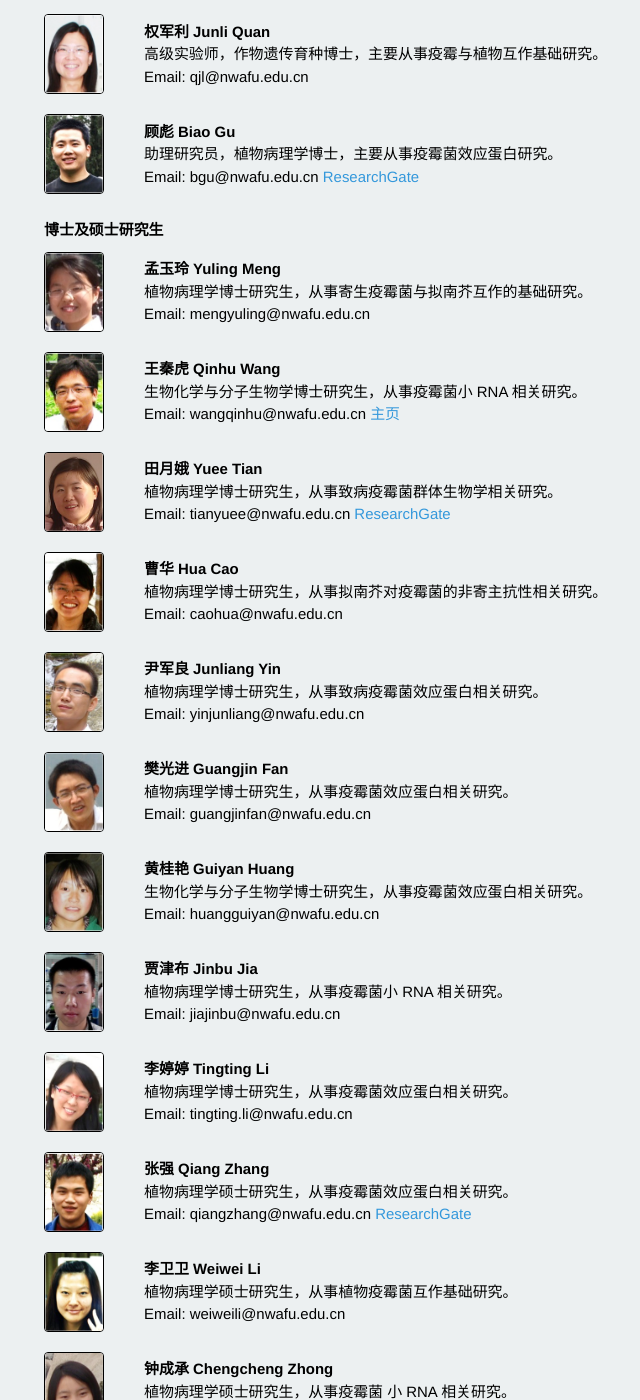
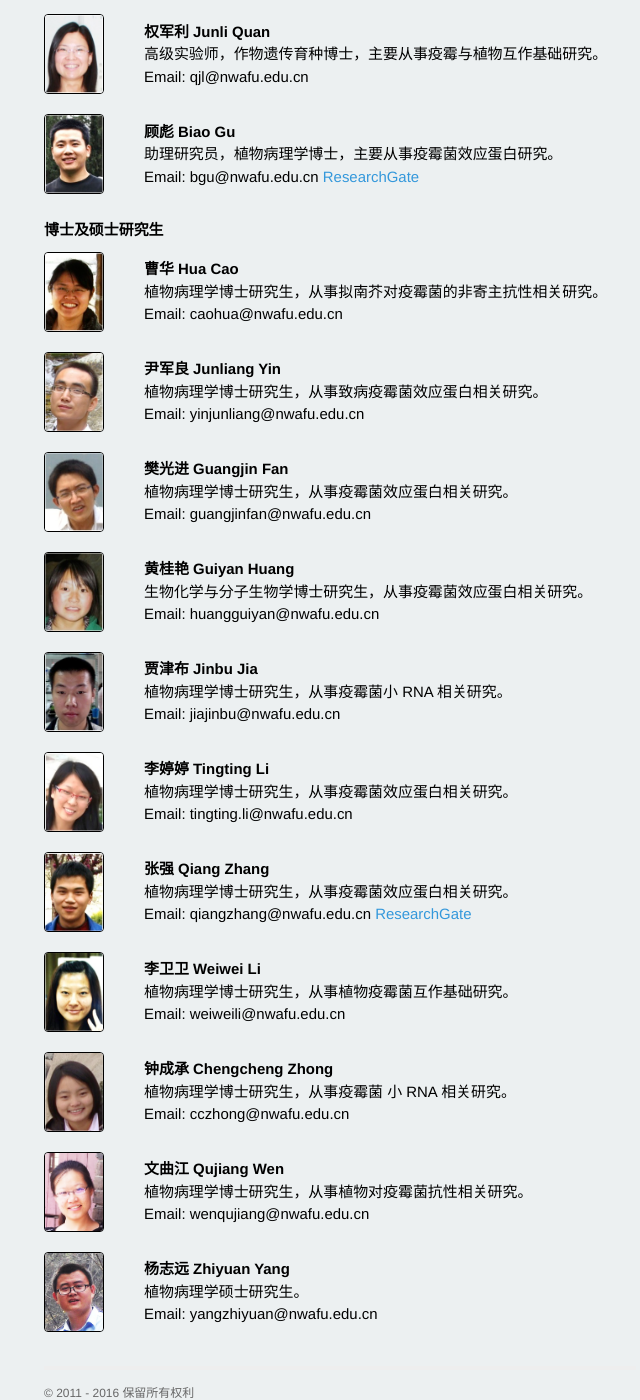
Before and after one commit to shanclub2/shanlab, a Jekyll site: the page built from people.html, in a window 1280 px wide and 1400 px high, scrolled down 323 px. Shown: the whole window, without its empty margins (300-940 px from the left). Built offline with Jekyll 4.4.1, drawn with Linux system fonts in a browser that asks for light colours; Markdown is read by kramdown in place of the engine named in the settings; a script that is not in the unit is left out; some of the changed text lies outside the part shown.

Commit message:
update people

```diff
--- a/people.html
+++ b/people.html
@@ -54,40 +54,6 @@ Email: bgu@nwafu.edu.cn <a href="http://www.researchgate.net/profile/Biao_Gu">Re
 
 <table>
 <tbody>
-
-<tr>
-<td align="left" valign="center" height=100 width=60> <img src="/head/ylmeng.jpg" height=80 width=60 style="border:1px solid #000000"></td>
-<td>
-<div id="rschtext">
-<h4>孟玉玲  Yuling Meng</h4>
-植物病理学博士研究生，从事寄生疫霉菌与拟南芥互作的基础研究。
-<br>
-Email: mengyuling@nwafu.edu.cn
-</div>
-</td>
-
-<tr>
-<td align="left" valign="center" height=100 width=60> <img src="/head/qhwang.jpg" height=80 width=60 style="border:1px solid #000000"></td>
-<td>
-<div id="rschtext">
-<h4>王秦虎   Qinhu Wang</h4>
-生物化学与分子生物学博士研究生，从事疫霉菌小 RNA 相关研究。
-<br>
-Email: wangqinhu@nwafu.edu.cn <a href="http://wangqinhu.com">主页</a>
-</div>
-</td>
-
-</tr>
-<tr>
-<td align="left" valign="center" height=100 width=60> <img src="/head/yetian.jpg" height=80 width=60 style="border:1px solid #000000"></td>
-<td>
-<div id="rschtext">
-<h4>田月娥 Yuee Tian</h4>
-植物病理学博士研究生，从事致病疫霉菌群体生物学相关研究。
-<br>
-Email: tianyuee@nwafu.edu.cn <a href="https://www.researchgate.net/profile/Yuee_Tian2">ResearchGate</a>
-</div>
-</tr>
 
 </tr>
 <tr>
@@ -167,7 +133,7 @@ Email: tingting.li@nwafu.edu.cn
 <td>
 <div id="rschtext">
 <h4>张强  Qiang Zhang</h4>
-植物病理学硕士研究生，从事疫霉菌效应蛋白相关研究。
+植物病理学博士研究生，从事疫霉菌效应蛋白相关研究。
 <br>
 Email: qiangzhang@nwafu.edu.cn  <a href="http://www.researchgate.net/profile/Qiang_Zhang61">ResearchGate</a>
 </div>
@@ -179,7 +145,7 @@ Email: qiangzhang@nwafu.edu.cn  <a href="http://www.researchgate.net/profile/Qia
 <td>
 <div id="rschtext">
 <h4>李卫卫   Weiwei Li</h4>
-植物病理学硕士研究生，从事植物疫霉菌互作基础研究。
+植物病理学博士研究生，从事植物疫霉菌互作基础研究。
 <br>
 Email: weiweili@nwafu.edu.cn
 </div>
@@ -191,7 +157,7 @@ Email: weiweili@nwafu.edu.cn
 <td>
 <div id="rschtext">
 <h4>钟成承  Chengcheng Zhong</h4>
-植物病理学硕士研究生，从事疫霉菌 小 RNA 相关研究。
+植物病理学博士研究生，从事疫霉菌 小 RNA 相关研究。
 <br>
 Email: cczhong@nwafu.edu.cn
 </div>
@@ -203,21 +169,9 @@ Email: cczhong@nwafu.edu.cn
 <td>
 <div id="rschtext">
 <h4>文曲江 Qujiang Wen</h4>
-植物病理学硕士研究生，从事植物对疫霉菌抗性相关研究。
+植物病理学博士研究生，从事植物对疫霉菌抗性相关研究。
 <br>
 Email: wenqujiang@nwafu.edu.cn
-</div>
-</tr>
-
-</tr>
-<tr>
-<td align="left" valign="center" height=100 width=60> <img src="/head/yhhuang.jpg" height=80 width=60 style="border:1px solid #000000"></td>
-<td>
-<div id="rschtext">
-<h4>黄一华  Yihua Huang</h4>
-植物病理学硕士研究生，从事疫霉菌与拟南芥互作的基础研究。
-<br>
-Email: huangyihua@nwafu.edu.cn
 </div>
 </tr>
 
```
